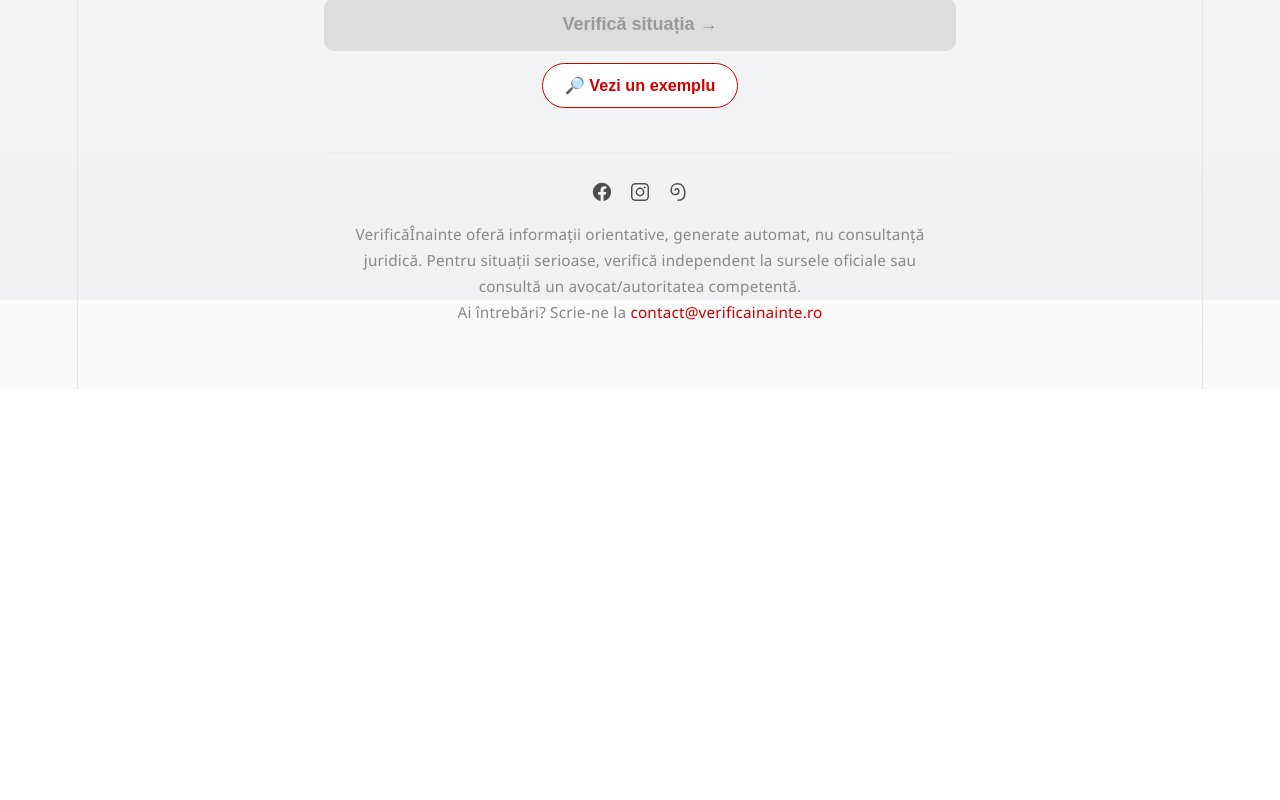
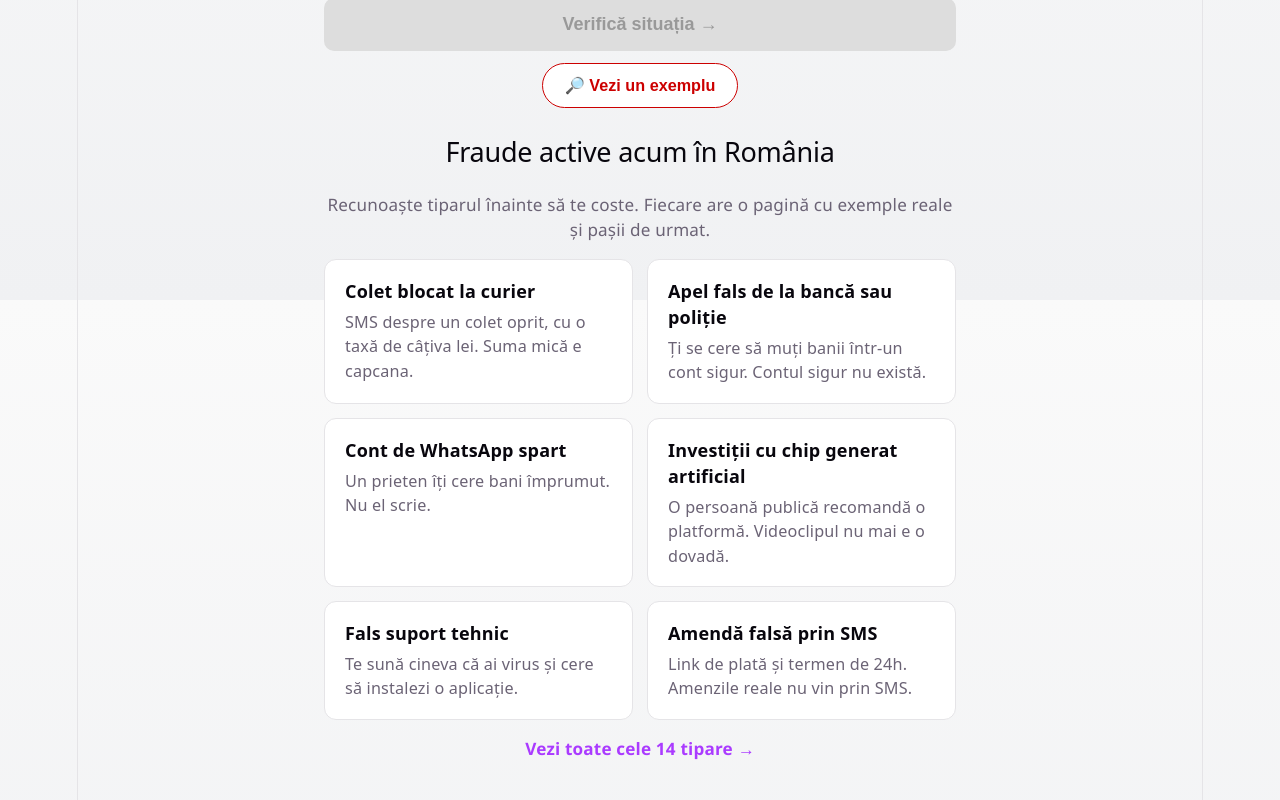
Before and after one commit to claudiu008/verificainainte, a React (Vite) app in the folder frontend/: page / in a window 1280 px wide. Shown: the part 500-1300 px from the top of the page. Before the commit the page ends 889 px from the top, so only its background shows below. Built offline with nearby package versions, Linux system fonts and the light colour scheme; no server answers.

Commit message:
feat: sectiune "Fraude active acum" in SPA cu linkuri catre paginile statice

```diff
--- a/frontend/src/App.css
+++ b/frontend/src/App.css
@@ -439,6 +439,82 @@ body {
   opacity: 1;
 }
 
+/* Fraude active */
+.fraude-sectiune {
+  display: flex;
+  flex-direction: column;
+  gap: 16px;
+  animation: fade-in 0.4s ease-out;
+}
+
+.fraude-sectiune h2 {
+  font-size: 1.5rem;
+}
+
+.fraude-subtitlu {
+  color: var(--text);
+  font-size: 0.95rem;
+  line-height: 1.5;
+}
+
+.fraude-grid {
+  display: grid;
+  grid-template-columns: repeat(2, 1fr);
+  gap: 14px;
+}
+
+@media (max-width: 640px) {
+  .fraude-grid {
+    grid-template-columns: 1fr;
+  }
+}
+
+.fraude-card {
+  display: flex;
+  flex-direction: column;
+  gap: 6px;
+  text-align: left;
+  padding: 18px 20px;
+  border: 1.5px solid var(--border);
+  border-radius: 12px;
+  background: var(--bg);
+  text-decoration: none;
+  cursor: pointer;
+  transition: border-color 0.2s, box-shadow 0.2s, transform 0.15s;
+}
+
+.fraude-card:hover {
+  border-color: var(--accent-border);
+  box-shadow: var(--shadow);
+  transform: translateY(-2px);
+}
+
+.fraude-card strong {
+  color: var(--text-h);
+  font-family: var(--heading);
+  font-size: 1rem;
+  font-weight: 700;
+}
+
+.fraude-card span {
+  color: var(--text);
+  font-family: var(--sans);
+  font-size: 0.9rem;
+  line-height: 1.5;
+}
+
+.fraude-index-link {
+  align-self: center;
+  color: var(--accent);
+  font-weight: 600;
+  font-size: 0.95rem;
+  text-decoration: none;
+}
+
+.fraude-index-link:hover {
+  text-decoration: underline;
+}
+
 .buton-share {
   margin-top: 12px;
   padding: 10px 16px;
--- a/frontend/src/App.jsx
+++ b/frontend/src/App.jsx
@@ -34,6 +34,39 @@ CE NU FACI: Nu accesa linkul. Nu introduce numărul cardului, data expirării sa
 TEMEI JURIDIC: Amenzile de circulație se comunică exclusiv prin poștă cu aviz de primire sau prin afișare la domiciliu, niciodată prin SMS sau link (Art. 27 alin. (1) OG 2/2001) — mesajul e imposibil legal.
 
 VERIFICĂ OFICIAL LA: politiaromana.ro`
+
+const FRAUDE_CARDS = [
+  {
+    slug: 'colet-blocat-curier',
+    titlu: 'Colet blocat la curier',
+    text: 'SMS despre un colet oprit, cu o taxă de câțiva lei. Suma mică e capcana.',
+  },
+  {
+    slug: 'apel-fals-banca-politie',
+    titlu: 'Apel fals de la bancă sau poliție',
+    text: 'Ți se cere să muți banii într-un cont sigur. Contul sigur nu există.',
+  },
+  {
+    slug: 'whatsapp-cont-spart',
+    titlu: 'Cont de WhatsApp spart',
+    text: 'Un prieten îți cere bani împrumut. Nu el scrie.',
+  },
+  {
+    slug: 'investitii-deepfake',
+    titlu: 'Investiții cu chip generat artificial',
+    text: 'O persoană publică recomandă o platformă. Videoclipul nu mai e o dovadă.',
+  },
+  {
+    slug: 'fals-suport-tehnic',
+    titlu: 'Fals suport tehnic',
+    text: 'Te sună cineva că ai virus și cere să instalezi o aplicație.',
+  },
+  {
+    slug: 'amenda-falsa-sms',
+    titlu: 'Amendă falsă prin SMS',
+    text: 'Link de plată și termen de 24h. Amenzile reale nu vin prin SMS.',
+  },
+]
 
 function App() {
   const [text, setText] = useState("")
@@ -174,6 +207,36 @@ function App() {
         </div>
       )}
 
+      {/* Fraude active — link-uri către paginile statice SEO, ascunse când e afișat un rezultat */}
+      {!continutAfisat && (
+        <div className="fraude-sectiune">
+          <h2>Fraude active acum în România</h2>
+          <p className="fraude-subtitlu">
+            Recunoaște tiparul înainte să te coste. Fiecare are o pagină cu exemple reale și pașii de urmat.
+          </p>
+          <div className="fraude-grid">
+            {FRAUDE_CARDS.map((card) => (
+              <a
+                key={card.slug}
+                className="fraude-card"
+                href={`/fraude/${card.slug}/?utm_source=spa&utm_medium=internal&utm_campaign=${card.slug}`}
+                onClick={() => track(`fraude_click_${card.slug}`)}
+              >
+                <strong>{card.titlu}</strong>
+                <span>{card.text}</span>
+              </a>
+            ))}
+          </div>
+          <a
+            className="fraude-index-link"
+            href="/fraude/?utm_source=spa&utm_medium=internal&utm_campaign=index"
+            onClick={() => track('fraude_click_index')}
+          >
+            Vezi toate cele 14 tipare →
+          </a>
+        </div>
+      )}
+
       {/* Rezultat */}
       {continutAfisat && (
         <div className="rezultat">
```
